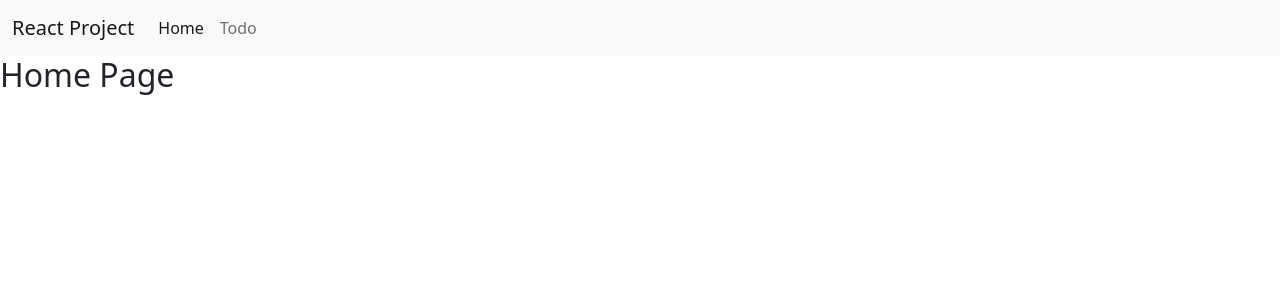
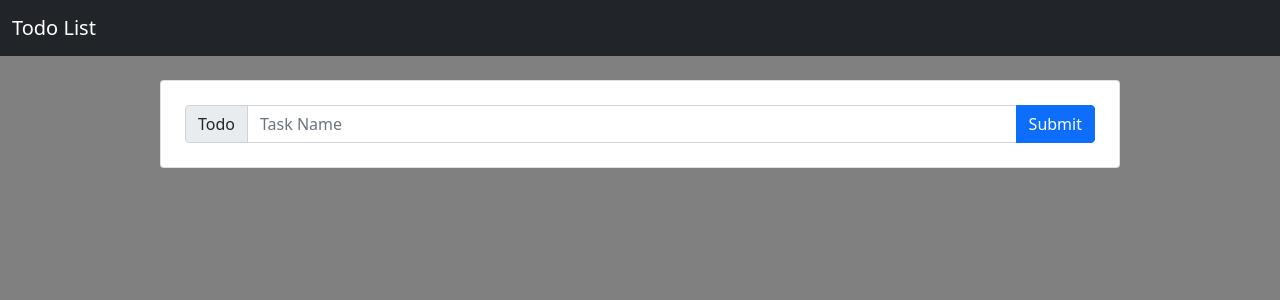
Before and after one commit to Hqasim/ToDo-List-React, a React (Create React App) app in the folder todo-list-app/: page / in a window 1280 px wide. Shown: the top 300 px of the page. Built offline with nearby package versions, Linux system fonts and the light colour scheme.

Commit message:
Improved app UI and styling, updated readme

```diff
--- a/todo-list-app/package.json
+++ b/todo-list-app/package.json
@@ -10,6 +10,7 @@
     "bootstrap": "^5.1.3",
     "react": "^17.0.2",
     "react-dom": "^17.0.2",
+    "react-icons": "^4.4.0",
     "react-redux": "^7.2.6",
     "react-router-dom": "^6.2.1",
     "react-scripts": "5.0.0",
--- a/todo-list-app/src/App.js
+++ b/todo-list-app/src/App.js
@@ -1,16 +1,15 @@
-import React from 'react';
-import Todo from './components/todo';
-import { BrowserRouter, Routes, Route, Link } from 'react-router-dom' // React Router
-import Home from './components/home';
-import NavBar from './components/navbar';
+import React from "react";
+import { BrowserRouter, Routes, Route } from "react-router-dom";
+import Home from "./components/home/home";
+import NavBar from "./components/navbar/navbar";
+
 function App() {
   return (
     <React.Fragment>
       <BrowserRouter>
         <NavBar />
         <Routes>
-                    <Route path='/' element={<Home />} />
-                    <Route path='todo' element={<Todo />} />
+          <Route path="/" element={<Home />} />
         </Routes>
       </BrowserRouter>
     </React.Fragment>
--- a/todo-list-app/src/components/home.jsx
+++ /dev/null
@@ -1,11 +0,0 @@
-import React from 'react';
-
-function Home() {
-    return (
-        <React.Fragment>
-            <h2>Home Page</h2>
-        </React.Fragment>
-    );
-}
-
-export default Home;
--- /dev/null
+++ b/todo-list-app/src/components/home/home.css
@@ -0,0 +1,4 @@
+.customBackground {
+  background-color: gray;
+  height: 100vh;
+}
--- /dev/null
+++ b/todo-list-app/src/components/home/home.js
@@ -0,0 +1,20 @@
+import React from "react";
+
+import Todo from "../todo/todo";
+import "./home.css";
+
+function Home() {
+  return (
+    <div className="customBackground">
+      <div className="d-flex justify-content-center">
+        <div className="card m-3 mt-4 w-75">
+          <div className="card-body">
+            <Todo />
+          </div>
+        </div>
+      </div>
+    </div>
+  );
+}
+
+export default Home;
--- a/todo-list-app/src/components/navbar.jsx
+++ /dev/null
@@ -1,23 +0,0 @@
-import React from 'react';
-import { Outlet, NavLink } from "react-router-dom";
-
-function NavBar() {
-    return (
-        <div>
-            <nav className="navbar navbar-expand-lg navbar-light bg-light">
-                <div className="container-fluid">
-                    <a className="navbar-brand">React Project</a>
-                    <div className="collapse navbar-collapse" id="navbarNavAltMarkup">
-                        <div className="navbar-nav">
-                            <NavLink className='nav-link' to="/">Home</NavLink>
-                            <NavLink className='nav-link' to="/todo">Todo</NavLink>
-                        </div>
-                    </div>
-                </div>
-            </nav >
-            <Outlet />
-        </div >
-    );
-}
-
-export default NavBar;
--- /dev/null
+++ b/todo-list-app/src/components/navbar/navbar.js
@@ -0,0 +1,18 @@
+import React from "react";
+import { Link } from "react-router-dom";
+
+function NavBar() {
+  return (
+    <div>
+      <nav className="navbar navbar-dark bg-dark">
+        <div className="container-fluid">
+          <Link className="navbar-brand" to="/">
+            Todo List
+          </Link>
+        </div>
+      </nav>
+    </div>
+  );
+}
+
+export default NavBar;
--- a/todo-list-app/src/components/todo.jsx
+++ /dev/null
@@ -1,89 +0,0 @@
-import React, { useState, useEffect } from 'react';
-import store from '../redux/store'; // Redux - Store Import
-import { useSelector, useDispatch } from 'react-redux';
-import { add, del, edit, status } from '../redux/tasksSlice';
-
-function Todo() {
-    const [taskInput, setTaskInput] = useState(''); // Hook used to read and clear the input task
-    const [editTask, setEditTask] = useState(''); // Hook used to read editing task input field
-    const dispatch = useDispatch() // Redux - Hook to submit data to store
-    const tasksStore = useSelector(state => state.tasks) // Redux - Hook to read store data
-    console.log('Store Tasks:', tasksStore); // Console Logs store tasks data upon DOM re-render
-
-    // Handle Submit Event - Form
-    const handleSubmit = task => {
-        task.preventDefault(); // Stops page reload
-        setTaskInput('');// Clears user input
-        // Add task to state - ID incrementing handled by reducer action
-        const userInput = task.target[0].value;
-        dispatch(add(
-            { description: userInput, status: false }
-        ))
-    }
-
-    // Handle Delete Event - Form
-    const handleDelete = task => {
-        // Delete selected task
-        dispatch(del(
-            { id: task.id }
-        ))
-    }
-
-    // Handle Edit Event - Form
-    const handleEdit = task => {
-        setEditTask(task.description)
-        if (task.isEditing) {
-            dispatch(edit({ id: task.id, description: editTask }))
-        } else {
-            dispatch(edit({ id: task.id }))
-        }
-    }
-
-    // Toggle Status
-    const toggleStatus = (task) => {
-        dispatch(status({ id: task.id }))
-    }
-
-    // JSX for task strike through
-    const taskText = (task) => {
-        return (task.status ? <del>{task.description}</del> : task.description);
-    }
-
-    // Display Tasks - Reads form store via useSelector Hook
-    const displayTasks = tasksStore.map(task =>
-        <div className='p-2' key={task.id}>
-            <div className="input-group p-1">
-
-                {task.isEditing ?
-                    <input type="text" className="form-control"
-                        placeholder="Edit Task" value={editTask} onChange=
-                        {event => setEditTask(event.target.value)} /> :
-                    <span className="input-group-text bg-warning text-dark">{taskText(task)}</span>}
-
-                <button onClick={() => handleDelete(task)} className='btn btn-danger btn-sm'>Delete</button>
-                <button onClick={() => handleEdit(task)} className='btn btn-info btn-sm'>
-                    {task.isEditing ? 'Submit Edit' : 'Edit'}
-                </button>
-                <span className='input-group-text' onClick={() => toggleStatus(task)}>Toggle Status</span>
-
-            </div>
-        </div >
-    );
-
-    return (
-        <React.Fragment>
-            <form onSubmit={handleSubmit}>
-                <div className="input-group p-2">
-                    <span className="input-group-text">Todo</span>
-                    <input type="text" className="form-control"
-                        placeholder="Task Name" value={taskInput} onChange=
-                        {event => setTaskInput(event.target.value)} />
-                    <input className="btn btn-primary" type="submit" />
-                </div>
-            </form>
-            {displayTasks}
-        </React.Fragment>
-    );
-}
-
-export default Todo;
--- /dev/null
+++ b/todo-list-app/src/components/todo/todo.js
@@ -0,0 +1,116 @@
+import React, { useState } from "react";
+import { useSelector, useDispatch } from "react-redux";
+import { add, del, edit, status } from "../../redux/tasksSlice";
+import {
+  MdDeleteOutline,
+  MdOutlineModeEditOutline,
+  MdOutlineCheckBox,
+  MdOutlineCheckBoxOutlineBlank,
+} from "react-icons/md";
+
+function Todo() {
+  const [taskInput, setTaskInput] = useState(""); // Hook used to read and clear the input task
+  const [editTask, setEditTask] = useState(""); // Hook used to read editing task input field
+  const dispatch = useDispatch(); // Redux - Hook to submit data to store
+  const tasksStore = useSelector((state) => state.tasks); // Redux - Hook to read store data
+
+  // Handle Submit Event - Form
+  const handleSubmit = (task) => {
+    task.preventDefault(); // Stops page reload
+    setTaskInput(""); // Clears user input
+    // Add task to state - ID incrementing handled by reducer action
+    const userInput = task.target[0].value;
+    dispatch(add({ description: userInput, status: false }));
+  };
+
+  // Handle Delete Event - Form
+  const handleDelete = (task) => {
+    // Delete selected task
+    dispatch(del({ id: task.id }));
+  };
+
+  // Handle Edit Event - Form
+  const handleEdit = (task) => {
+    setEditTask(task.description);
+    if (task.isEditing) {
+      dispatch(edit({ id: task.id, description: editTask }));
+    } else {
+      dispatch(edit({ id: task.id }));
+    }
+  };
+
+  // Toggle Status
+  const toggleStatus = (task) => {
+    dispatch(status({ id: task.id }));
+  };
+
+  // JSX for task strike through
+  const taskText = (task) => {
+    return task.status ? <del>{task.description}</del> : task.description;
+  };
+
+  // Display Tasks - Reads form store via useSelector Hook
+  const displayTasks = tasksStore.map((task) => (
+    <div className="p-2" key={task.id}>
+      <div className="input-group">
+        {task.isEditing ? (
+          <input
+            type="text"
+            className="form-control"
+            placeholder="Edit Task"
+            value={editTask}
+            onChange={(event) => setEditTask(event.target.value)}
+          />
+        ) : (
+          <span className="input-group-text bg-light">{taskText(task)}</span>
+        )}
+
+        <button
+          onClick={() => handleDelete(task)}
+          className="btn btn-danger btn-sm d-flex align-items-center"
+        >
+          <MdDeleteOutline size={22} />
+        </button>
+        <button
+          onClick={() => handleEdit(task)}
+          className="btn btn-info btn-sm d-flex align-items-center"
+        >
+          <MdOutlineModeEditOutline size={22} />
+        </button>
+        <span
+          className="input-group-text d-flex align-items-center"
+          onClick={() => toggleStatus(task)}
+        >
+          {task.status ? (
+            <MdOutlineCheckBox size={22} />
+          ) : (
+            <MdOutlineCheckBoxOutlineBlank size={22} />
+          )}
+        </span>
+      </div>
+    </div>
+  ));
+
+  return (
+    <React.Fragment>
+      <form onSubmit={handleSubmit}>
+        <div className="input-group p-2">
+          <span className="input-group-text">Todo</span>
+          <input
+            type="text"
+            className="form-control"
+            placeholder="Task Name"
+            value={taskInput}
+            onChange={(event) => setTaskInput(event.target.value)}
+          />
+          <input className="btn btn-primary" type="submit" />
+        </div>
+      </form>
+      <div className="d-flex flex-column justify-content-center align-items-center">
+        {displayTasks}
+      </div>
+    </React.Fragment>
+  );
+}
+
+export default Todo;
--- a/todo-list-app/src/redux/tasksSlice.js
+++ b/todo-list-app/src/redux/tasksSlice.js
@@ -1,46 +1,47 @@
-import { createSlice, current } from '@reduxjs/toolkit'
+import { createSlice } from "@reduxjs/toolkit";
 
 const initialState = [];
 let lastId = -1; // Helps increment new tasks with id
 
 // Reducer Slice
 export const tasksSlice = createSlice({
-    name: 'tasks',
+  name: "tasks",
   initialState,
   reducers: {
     add: (state, action) => {
-            state.push(
-                {
+      // Adds new task
+      state.push({
         id: ++lastId,
         description: action.payload.description,
         status: action.payload.status,
-                    isEditing: false
-                }
-            )
+        isEditing: false,
+      });
     },
     del: (state, action) => {
-            // Splices the array of object tasks
-            state.splice(state.findIndex(task => task.id === action.payload.id), 1);
+      // Deletes the selected task
+      state.splice(
+        state.findIndex((task) => task.id === action.payload.id),
+        1
+      );
     },
     edit: (state, action) => {
-            const task = state.find(task => task.id === action.payload.id)
-            console.log(current(task))
-
+      // Edit the selected task
+      const task = state.find((task) => task.id === action.payload.id);
       if (task.isEditing) {
-                task.isEditing = false
-                task.description = action.payload.description
+        task.isEditing = false;
+        task.description = action.payload.description;
       } else {
-                task.isEditing = true
+        task.isEditing = true;
       }
     },
     status: (state, action) => {
-            // Finds index and updates the status
-            const index = state.findIndex(task => task.id === action.payload.id)
-            state[index].status = !state[index].status
+      // Toggles the task between completed and not completed
+      const index = state.findIndex((task) => task.id === action.payload.id);
+      state[index].status = !state[index].status;
     },
   },
-})
+});
 
 // Export Reducer Slice
-export const { add, del, edit, status } = tasksSlice.actions
-export default tasksSlice.reducer
+export const { add, del, edit, status } = tasksSlice.actions;
+export default tasksSlice.reducer;
```
Also changed, not shown: 3 other files (tests, documents, lock files or other folders). Lines whose indentation alone changed are shown as unchanged.
